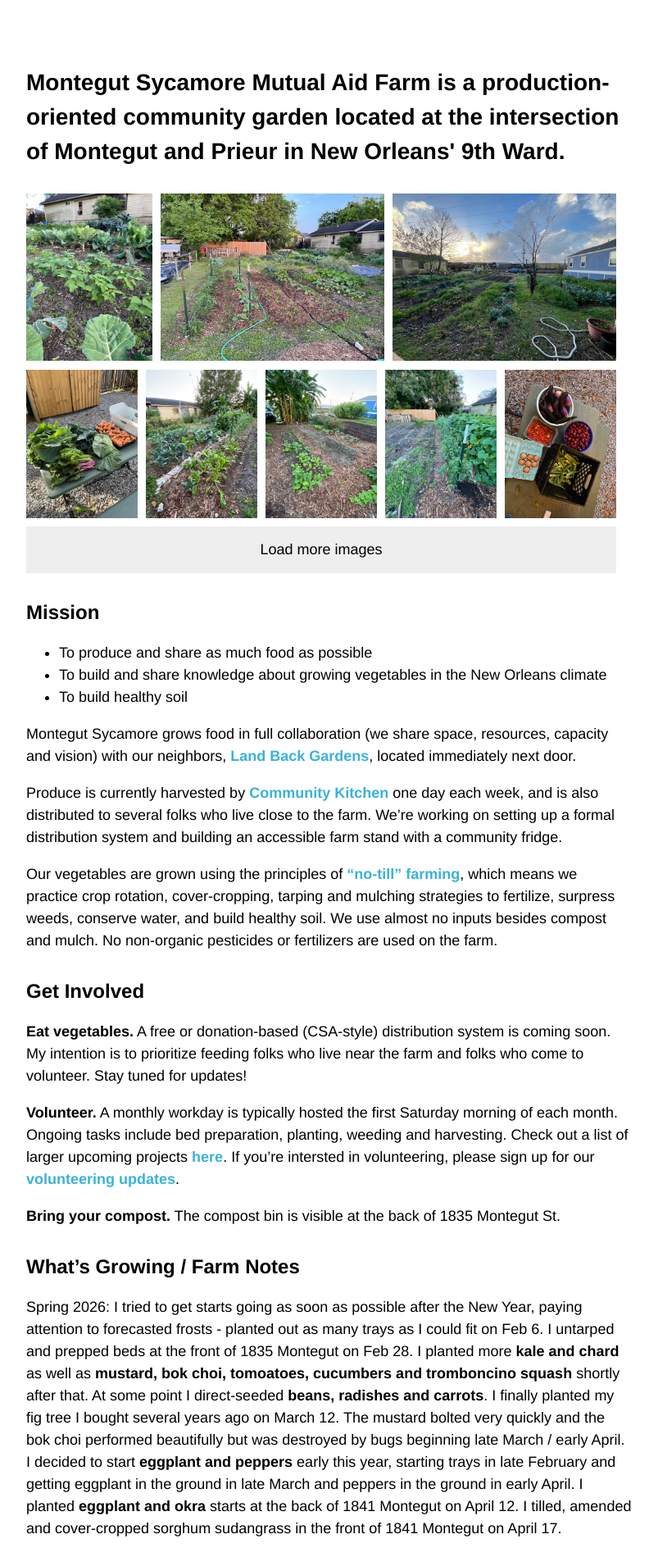
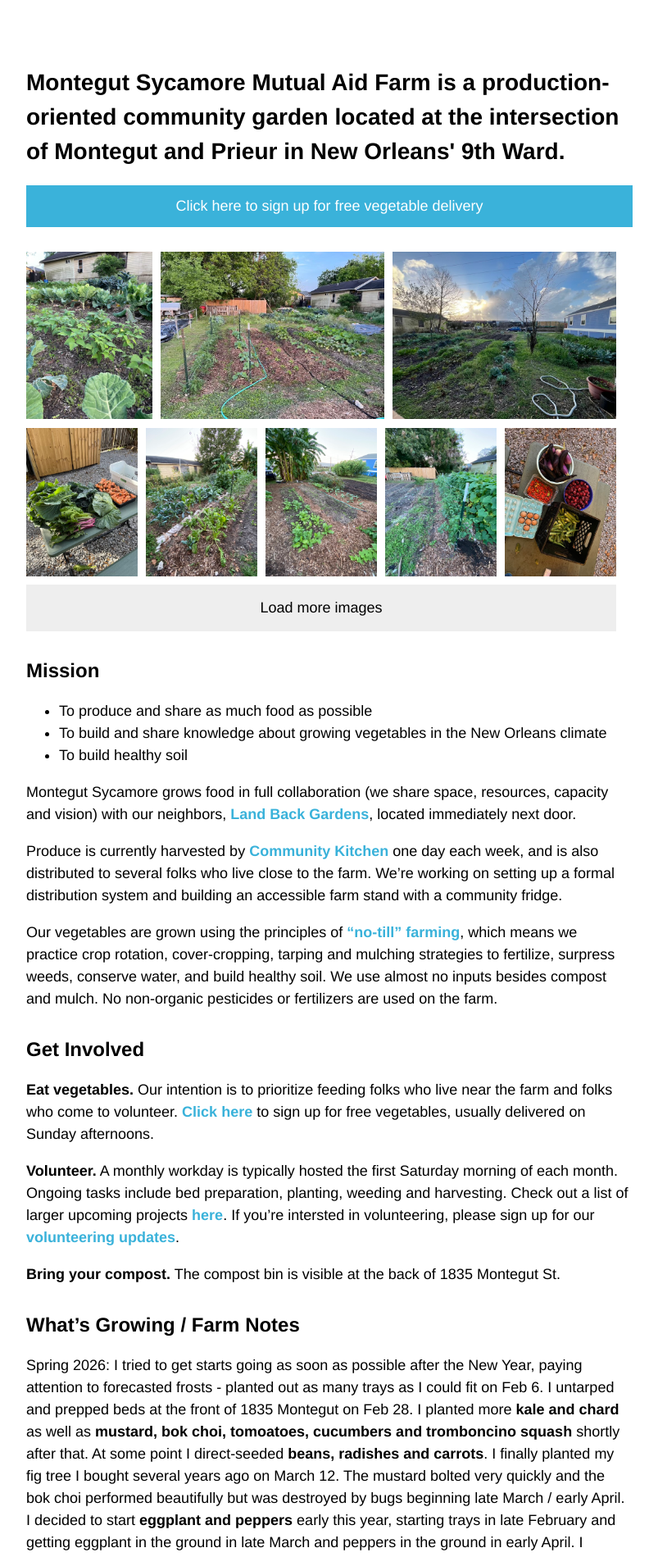
Before and after one commit to minicreative/montegutsycamore.org, a Jekyll site: the page built from index.md, in a window 1280 px wide. Shown: the top 1899 px of the page at 82% size, without its empty margins (238-1041 px from the left). Built offline with Jekyll 4.4.1, drawn with Linux system fonts in a browser that asks for light colours.

Commit message:
call to action

```diff
--- a/_layouts/page.html
+++ b/_layouts/page.html
@@ -2,6 +2,7 @@
 
     <div class="container">
         <h2>{{ page.intro }}</h2>
+        <a href="{{ page.cta_link }}"><div class="button">{{ page.cta_text }}</div></a>
         <div class="gallery" id="justified-gallery">
             {% for image in page.images %}
                 <a href="{{ image.url }}" data-lightbox="gallery" data-title="{{ image.caption }}">
--- a/css/main.scss
+++ b/css/main.scss
@@ -33,6 +33,10 @@ h3 {font-size:24px;}
     cursor:pointer; margin-top:10px; margin-right:20px;
     &:hover {background:#ddd;}
 }
+.button {
+    margin:20px 0px; padding:12px; text-align:center;
+    background:rgb(58, 178, 218); color:white;
+}
 .content {
     img {margin:30px 0px;}
     a {font-weight:bold; color:rgb(58, 178, 218);}
--- a/index.md
+++ b/index.md
@@ -3,6 +3,8 @@ title: Home
 permalink: "/"
 layout: page
 intro: Montegut Sycamore Mutual Aid Farm is a production-oriented community garden located at the intersection of Montegut and Prieur in New Orleans' 9th Ward.
+cta_text: Click here to sign up for free vegetable delivery
+cta_link: https://forms.gle/NVcyMa2bJd3SjNpJ6
 images:
 - url: "uploads/4-26.jpg"
   caption: Spring 2026 (April)
@@ -88,7 +90,7 @@ Our vegetables are grown using the principles of ["no-till" farming](https://en.
 
 ### Get Involved
 
-**Eat vegetables.** A free or donation-based (CSA-style) distribution system is coming soon. My intention is to prioritize feeding folks who live near the farm and folks who come to volunteer. Stay tuned for updates!
+**Eat vegetables.** Our intention is to prioritize feeding folks who live near the farm and folks who come to volunteer. [Click here](https://forms.gle/NVcyMa2bJd3SjNpJ6) to sign up for free vegetables, usually delivered on Sunday afternoons.
 
 **Volunteer.** A monthly workday is typically hosted the first Saturday morning of each month. Ongoing tasks include bed preparation, planting, weeding and harvesting. Check out a list of larger upcoming projects [here](https://tomasroy.notion.site/Montegut-Sycamore-projects-log-35b38e16fefa4edbab81669d1cc5d579). If you're intersted in volunteering, please sign up for our [volunteering updates](https://forms.gle/mdxgoZiBtzEYndTW6).
 
```
Also changed, not shown: _uploads/6-25.jpg (deleted), _uploads/Spring2023-3.jpg (deleted), _uploads/Spring2024-5-8.jpg (deleted), _uploads/Spring2025-3-25.jpg (deleted), _uploads/Summer2024-8-30.jpg (deleted), _uploads/Winter2024-12-1.jpg (deleted), 3 other files.
